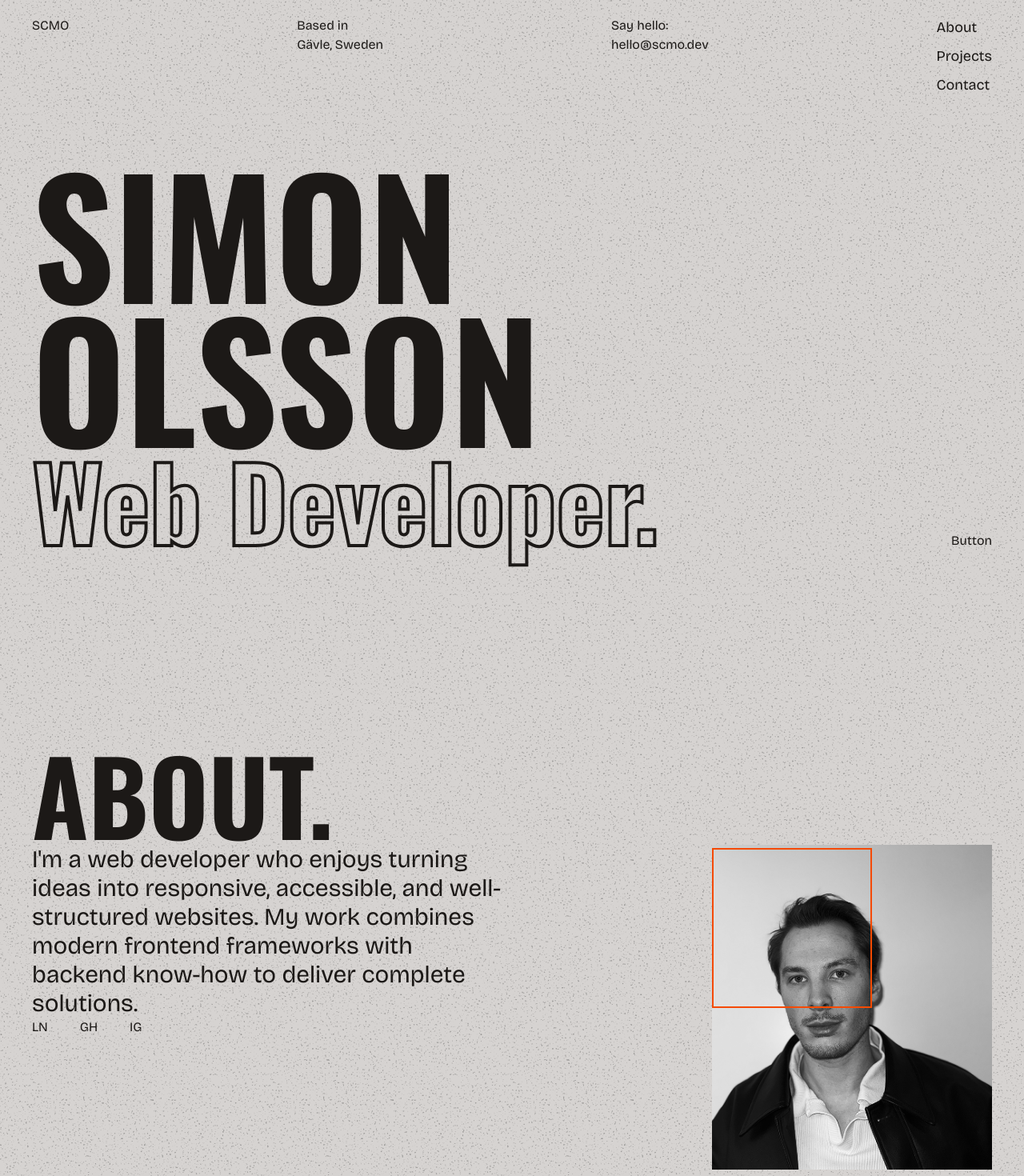
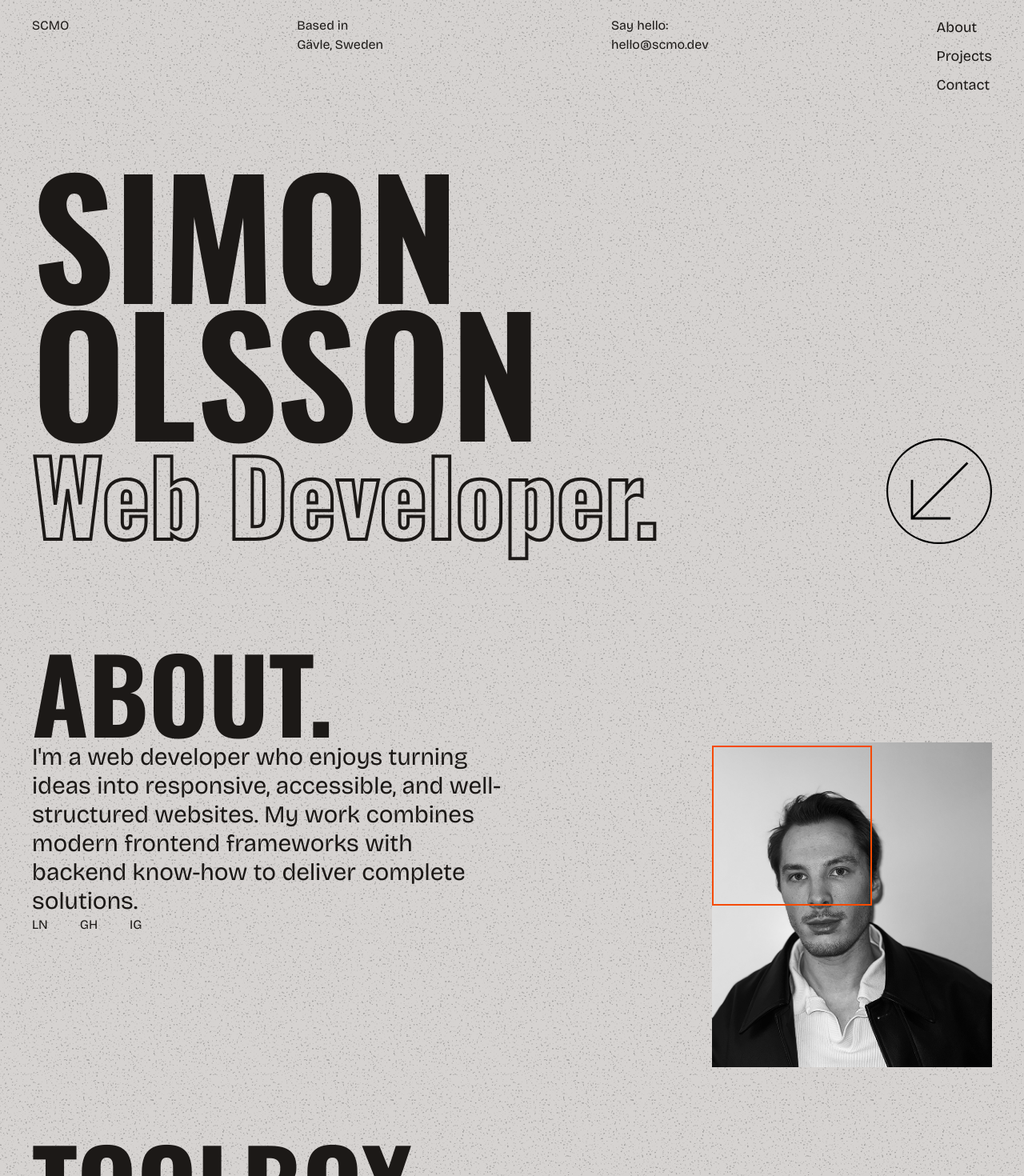
Before and after one commit to scmo-1/portfolio, a Next.js app: page / in a window 1280 px wide. Shown: the top 1470 px of the page at 80% size. Built offline with nearby package versions, Linux system fonts and the light colour scheme.

Commit message:
SVGR install and config

```diff
--- a/next.config.mjs
+++ b/next.config.mjs
@@ -1,4 +1,11 @@
 /** @type {import('next').NextConfig} */
-const nextConfig = {};
-
-export default nextConfig;
+export default {
+  turbopack: {
+    rules: {
+      "*.svg": {
+        loaders: ["@svgr/webpack"],
+        as: "*.js",
+      },
+    },
+  },
+};
--- a/package.json
+++ b/package.json
@@ -15,6 +15,7 @@
   },
   "devDependencies": {
     "@eslint/eslintrc": "^3",
+    "@svgr/webpack": "^8.1.0",
     "@tailwindcss/postcss": "^4",
     "eslint": "^9",
     "eslint-config-next": "15.5.3",
--- a/src/components/about/AboutSection.jsx
+++ b/src/components/about/AboutSection.jsx
@@ -3,7 +3,7 @@ import Image from "next/image";
 
 function AboutSection() {
   return (
-    <section className="mt-50">
+    <section className="">
       <h2 className="text-9xl"> ABOUT.</h2>
       <div className="flex justify-between">
         <article className="w-1/2">
--- a/src/components/hero/HeroSection.jsx
+++ b/src/components/hero/HeroSection.jsx
@@ -1,15 +1,18 @@
 import React from "react";
+import ArrowIcon from "@/assets/ArrowIcon.svg";
 
 function HeroSection() {
   return (
-    <section className="flex h-[90%] w-full justify-between pb-10">
-      <div className="flex w-full justify-between self-center">
-        <h1 className="flex flex-col">
+    <section className="flex min-h-screen w-full justify-between py-30">
+      <div className="flex w-full justify-between">
+        <h1 className="flex flex-col self-end">
           <span className="text-[200px]">SIMON</span>
-          <span className="-mt-30 text-[200px]">OLSSON</span>
+          <span className="-mt-32 text-[200px]">OLSSON</span>
           <span className="text-outline -mt-15 text-9xl">Web Developer.</span>
         </h1>
-        <div className="self-end"> Button </div>
+        <div className="self-end">
+          <ArrowIcon />
+        </div>
       </div>
     </section>
   );
--- a/src/components/ui/Header.jsx
+++ b/src/components/ui/Header.jsx
@@ -2,7 +2,7 @@ import React from "react";
 
 function Header() {
   return (
-    <header className="flex w-full justify-between px-10 py-5">
+    <header className="fixed flex w-full justify-between px-10 py-5">
       <div>SCMO</div>
       <span>
         Based in <br /> Gävle, Sweden
```
Also changed, not shown: src/assets/ArrowIcon.svg (added), 1 other file (tests, documents, lock files or other folders).
